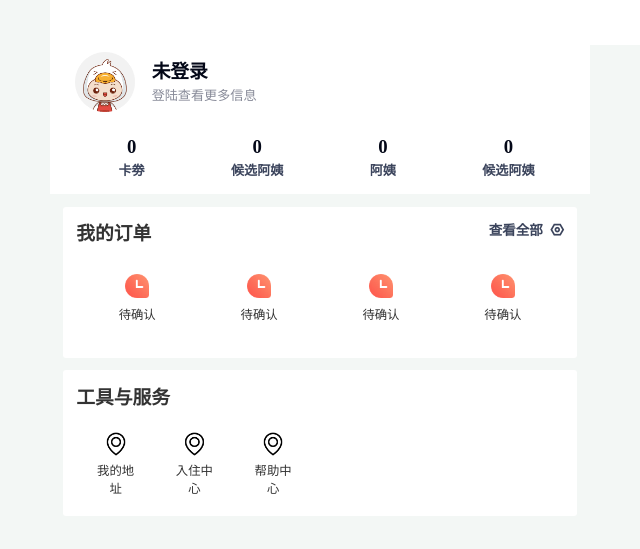
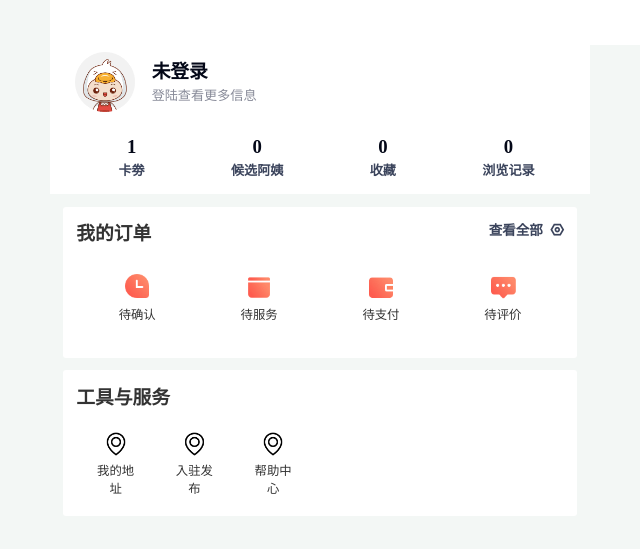
Before and after one commit to 12138qzj/58Home, a React (Create React App) app: page /home in a window 1280 px wide. Shown: the top 549 px of the page, without its empty margins (320-960 px from the left). Built offline with nearby package versions, Linux system fonts and the light colour scheme.

Commit message:
7-21晚上

```diff
--- a/src/pages/my/my.jsx
+++ b/src/pages/my/my.jsx
@@ -6,8 +6,61 @@ import './my.css';
 ///image/temp-head_c43dfad.png
 import head_icon from '../../assets/images/temp-head_c43dfad.png'
 class My extends PureComponent {
-    state = {  }
+    state = {}
+
     render() {
+        const ordercardbgp = [
+            {
+                bgp: "0 0",
+                bgptext:"待确认"
+            },
+            {
+                bgp: "0 -36px",
+                bgptext:"待服务"
+            },
+            {
+                bgp: "0 -74px",
+                bgptext:"待支付"
+            },
+            {
+                bgp: "0 -111px",
+                bgptext:"待评价"
+            }
+        ];
+
+        const toolservercard=[
+            {
+                imgsrc:"",
+                imgsrctext:"我的地址"
+            },
+            {
+                imgsrc:"",
+                imgsrctext:"入驻发布"
+            },
+            {
+                imgsrc:"",
+                imgsrctext:"帮助中心"
+            }
+        ]
+        const infocard=[
+            {
+                infocardnum:1,
+                infocardname:"卡劵"
+            },
+            {
+                infocardnum:0,
+                infocardname:"候选阿姨"
+            },
+            {
+                infocardnum:0,
+                infocardname:"收藏"
+            },
+            {
+                infocardnum:0,
+                infocardname:"浏览记录"
+            }
+        ]
+
         return (
             <div>
                 <div className="head">
@@ -15,17 +68,24 @@ class My extends PureComponent {
                 </div>
                 <div className="center">
                     <div className="info">
-                        <img src={head_icon} alt=""/>
+                        <img src={head_icon} alt="" />
                         <div className="personal">
                             <div className="personal-name">未登录</div>
                             <div className="personal-info">登陆查看更多信息</div>
                         </div>
                     </div>
                     <div className="info info-card" >
-                        <InfoCard num="0" num_name="卡劵"/>
-                        <InfoCard num="0" num_name="候选阿姨"/>
-                        <InfoCard num="0" num_name="阿姨"/>
-                        <InfoCard num="0" num_name="候选阿姨"/>
+                        {
+                            infocard.map((item,index)=>{
+                                return(
+                                    <InfoCard num={item.infocardnum} num_name={item.infocardname} key={index}/>
+                                )
+                            })
+                        }
+
+                        {/* <InfoCard num="0" num_name="候选阿姨" />
+                        <InfoCard num="0" num_name="阿姨" />
+                        <InfoCard num="0" num_name="候选阿姨" /> */}
                     </div>
                     <div className="order">
                         <div className="order-warp-head">
@@ -33,10 +93,15 @@ class My extends PureComponent {
                             <div className="order-warp-head-L">查看全部</div>
                         </div>
                         <div className="warp-content">
+                            {ordercardbgp.map((item, index) => {
+                                return (
+                                    <Ordercard key={index} bgp={item.bgp} bgptext={item.bgptext} />
+                                )
+                            })}
+                            {/* <Ordercard style={{b}}/>
+
                             <Ordercard/>
-                            <Ordercard/>
-                            <Ordercard/>
-                            <Ordercard/>
+                            <Ordercard/> */}
 
                         </div>
                     </div>
@@ -46,17 +111,16 @@ class My extends PureComponent {
                             <div className="tool-server-head-R">工具与服务</div>
                         </div>
                         <div className="tool-server-icon">
-                            <ToolserverCard name="我的地址"/>
-                            <ToolserverCard name="入住中心"/>
-                            <ToolserverCard name="帮助中心"/>
-                            {/* <ToolserverCard/>
-                            <ToolserverCard/>
-                            <ToolserverCard/> */}
-
-                            {/* <ToolserverCard/>
-                            <ToolserverCard/>
-                            <ToolserverCard/>
-                            <ToolserverCard/> */}
+                            {
+                                toolservercard.map((item,index)=>{
+                                    return (
+                                        <ToolserverCard name={item.imgsrctext} key={index}/>
+                                    )
+                                })
+                            }
+                            {/* <ToolserverCard name="我的地址" />
+                            <ToolserverCard name="入住中心" />
+                            <ToolserverCard name="帮助中心" /> */}
 
                         </div>
 
@@ -65,7 +129,7 @@ class My extends PureComponent {
                 </div>
             </div>
 
-         );
+        );
     }
 }
 
--- a/src/pages/my/ordercard/Ordercard.jsx
+++ b/src/pages/my/ordercard/Ordercard.jsx
@@ -3,10 +3,11 @@ import './ordercard.css'
 class Ordercaed extends PureComponent {
     state = {  }
     render() {
+        const {bgp,bgptext}=this.props;
         return (
             <div className="order-icon">
-                <div className="img"></div>
-                <div className="text">待确认</div>
+                <div className="img" style={{backgroundPosition:`${bgp}`}}></div>
+                <div className="text">{bgptext}</div>
             </div>
          );
     }
--- a/src/pages/my/ordercard/ordercard.css
+++ b/src/pages/my/ordercard/ordercard.css
@@ -11,6 +11,7 @@
   background-repeat: no-repeat;
   background-size: 100%;
   background-color: white;
+  background-position: 0 0;
   width: 1rem;
   height: 1rem;
 }
--- a/src/pages/my/ordercard/ordercard.less
+++ b/src/pages/my/ordercard/ordercard.less
@@ -13,6 +13,7 @@
         background-repeat: no-repeat;
         background-size: 100%;
         background-color: white;
+        background-position: 0 0;
         // width: 1.2rem;
         // height: 1rem;
         width: 1rem;
```
